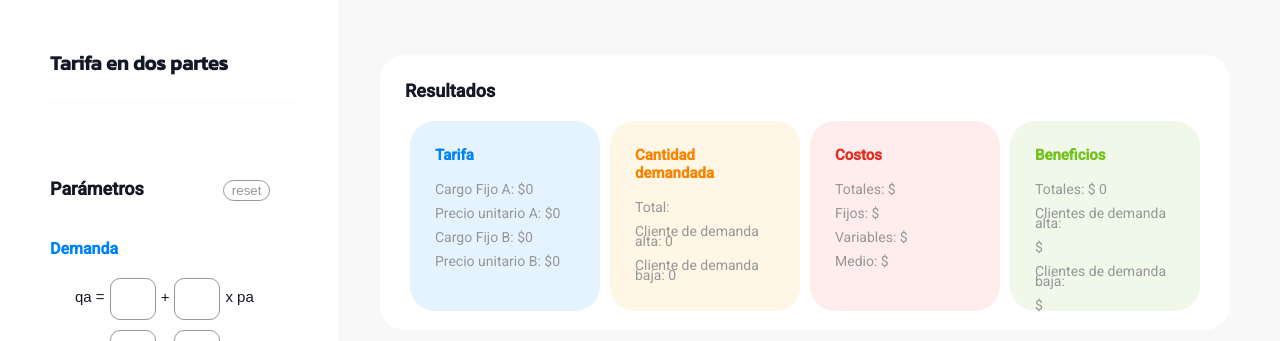
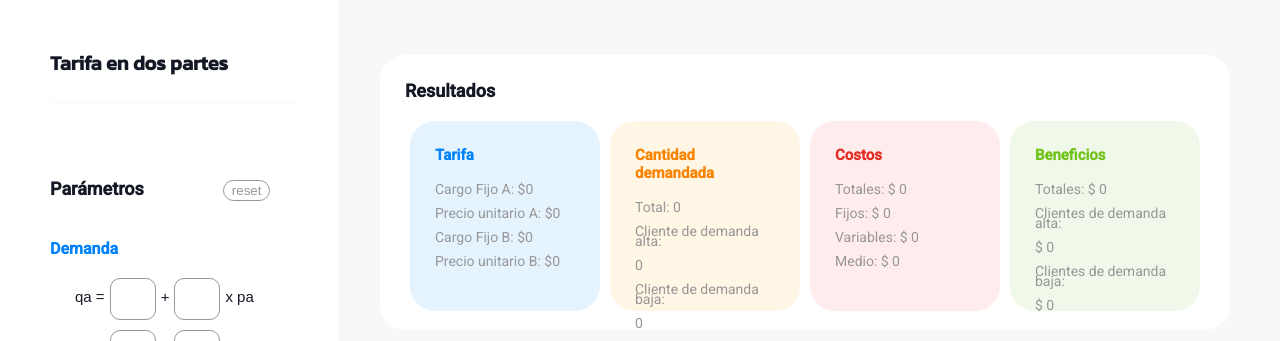
Before and after one commit to barb-cancino/Simulaciones_ECO, a Flask app: page / in a window 1280 px wide. Shown: the top 341 px of the page. Run offline with Flask 3, Linux system fonts and the light colour scheme.

Commit message:
Se incorporan los resultados del problema con entrada de parámetros

```diff
--- a/t2p_model.py
+++ b/t2p_model.py
@@ -12,16 +12,23 @@ def results(parameters):
             "Pb": str(0),
             "qa": str(0),
             "qb": str(0),
+            "Q": str(0),
             "ECa": str(0),
             "ECb": str(0),
+            "CT": str(0),
+            "CF": str(0),
+            "CV": str(0),
+            "Cme": str(0),
             "beneficios": str(0),
+            "beneficios_a": str(0),
+            "beneficios_b": str(0),
         }
 
     else:
         T1[0] = float(parameters["constant_1"])
         T1[1] = float(parameters["slope_1"])
-        T1[0] = float(parameters["constant_1"])
-        T1[1] = float(parameters["slope_1"])
+        T2[0] = float(parameters["constant_2"])
+        T2[1] = float(parameters["slope_2"])
         proporcion = float(parameters["proporcion"])
         numero_clientes = int(parameters["numero_clientes"])
         cf = float(parameters["costo_fijo"])
@@ -35,6 +42,11 @@ def results(parameters):
         # Cantidades demandadas
         qa = t2p.q(T1, Pa)
         qb = t2p.q(T2, Pb)
+        Q = numero_clientes * (proporcion * qa + (1 - proporcion) * qb)
+        # Costos
+        CT = cf + cmg * Q
+        CV = cmg * Q
+        CMe = CT / Q
         # Excedentes del conumidor
         ECa = t2p.ec(T1, Pa)
         ECb = t2p.ec(T2, Pb)
@@ -42,6 +54,8 @@ def results(parameters):
         beneficios = t2p.beneficios(
             numero_clientes, proporcion, T1, T2, Pa, Pb, cmg, cf
         )
+        beneficios_a = (qa * (Pa - cmg) + CFa) * proporcion * numero_clientes
+        beneficios_b = (qb * (Pb - cmg) + CFb) * (1 - proporcion) * numero_clientes
 
         solution = {
             "CFa": str(CFa),
@@ -50,8 +64,15 @@ def results(parameters):
             "Pb": str(Pb),
             "qa": str(qa),
             "qb": str(qb),
+            "Q": str(Q),
+            "CT": str(CT),
+            "CF": str(cf),
+            "CV": str(CV),
+            "Cme": str(CMe),
             "ECa": str(ECa),
             "ECb": str(ECb),
             "beneficios": str(beneficios),
+            "beneficios_a": str(beneficios_a),
+            "beneficios_b": str(beneficios_b),
         }
         return solution
--- a/templates/T2P.html
+++ b/templates/T2P.html
@@ -36,7 +36,7 @@
 
 					<div class="function-input">
 						<p class="function-text">	qb = </p>
-						<input class= "number-input" id = ""constant_2 ="constant_2" inputmode="numeric" maxlength="4">
+						<input class= "number-input" id = "constant_2" name="constant_2" inputmode="numeric" maxlength="4">
 						<p class="function-text"> + </p>
 						<input class= "number-input" id="slope_2" name = "slope_2" inputmode="numeric" maxlength="3">
 						<p class="function-text"> x pb </p>
@@ -49,14 +49,14 @@
 
 					<div class="function-input">
 						<p class="function-text">	Proporción: </p>
-						<input class= "parameter-input" id="proporcion" name="proporcion" type="number" value="0.5" step="0.1" min="0" max="1">
+						<input class= "parameter-input" id="proporcion" name="proporcion" type="number" value="0.5" min="0" max="1">
 					</div>
 
 					<h4 class = "mini-header"> Costos </h4>
 
 					<div class="function-input">
 						<p class="function-text">	Costo Fijo: </p>
-						<input class= "parameter-input" id="costo_fijo" name ="costo_fijo" type="number" value="0" min="0" step="100">
+						<input class= "parameter-input" id="costo_fijo" name ="costo_fijo" type="number" value="0" min="0">
 					</div>
 
 					<div class="function-input">
@@ -82,29 +82,31 @@
 						<p class="results-text"> Cargo Fijo A: ${{data['CFa']}}</p>
 						<p class="results-text"> Precio unitario A: ${{data['Pa']}}</p>
 						<p class="results-text"> Cargo Fijo B: ${{data['CFb']}}</p>
-						<p class="results-text"> Precio unitario B: ${{data['Pa']}}</p>
+						<p class="results-text"> Precio unitario B: ${{data['Pb']}}</p>
 
 					</div>
 					<div class = "demand-wrapper">
 						<h5 class = "demand-header"> Cantidad demandada </h5>
-						<p class="results-text"> Total: </p>
-						<p class="results-text"> Cliente de demanda alta: {{data['qa']}}</p>
-						<p class="results-text"> Cliente de demanda baja: {{data['qb']}}</p>
+						<p class="results-text"> Total: {{data['Q']}} </p>
+						<p class="results-text"> Cliente de demanda alta: </p>
+						<p class="results-text"> {{data['qa']}}</p>
+						<p class="results-text"> Cliente de demanda baja:</p>
+						<p class="results-text"> {{data['qb']}}</p>
 					</div>
 					<div class = "costs-wrapper">
 						<h5 class = "costs-header"> Costos </h5>
-						<p class="results-text"> Totales: $</p>
-						<p class="results-text"> Fijos: $</p>
-						<p class="results-text"> Variables: $</p>
-						<p class="results-text"> Medio: $</p>
+						<p class="results-text"> Totales: $ {{data['CT']}}</p>
+						<p class="results-text"> Fijos: $ {{data['CF']}}</p>
+						<p class="results-text"> Variables: $ {{data['CV']}}</p>
+						<p class="results-text"> Medio: $ {{data['Cme']}}</p>
 					</div>
 					<div class = "benefits-wrapper">
 						<h5 class = "benefits-header"> Beneficios </h5>
 						<p class="results-text"> Totales: $  {{data['beneficios']}}</p>
 						<p class="results-text"> Clientes de demanda alta:</p>
-						<p class="results-text"> $ </p>
+						<p class="results-text"> $ {{data['beneficios_a']}}</p>
 						<p class="results-text"> Clientes de demanda baja: </p>
-						<p class="results-text"> $ </p>
+						<p class="results-text"> $ {{data['beneficios_b']}}</p>
 					</div>
 				</div>
 			</div>
--- a/views.py
+++ b/views.py
@@ -7,7 +7,9 @@ views = Blueprint(__name__, "views")
 @views.route("/", methods=["get", "post"])
 def t2p():
     parameters = 0
-    # parameters = request.form.to_dict(flat=True)
+    if request.method == "POST":
+        parameters = request.form.to_dict(flat=True)
+        print(parameters)
     solution = t2p_model.results(parameters)
     return render_template("T2P.html", data=solution)
 
```
